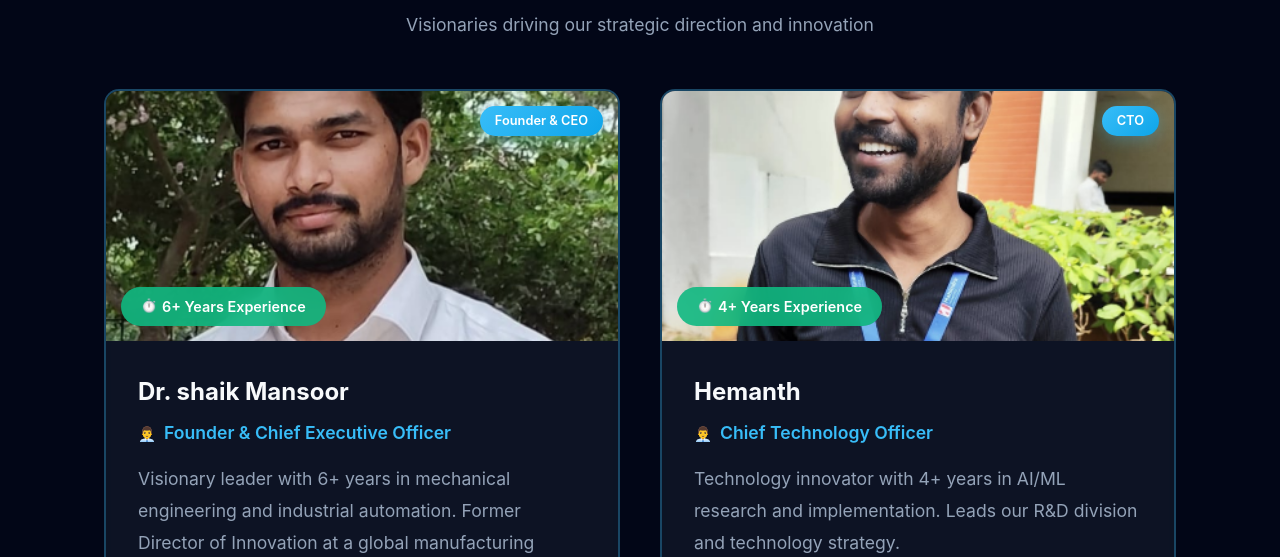
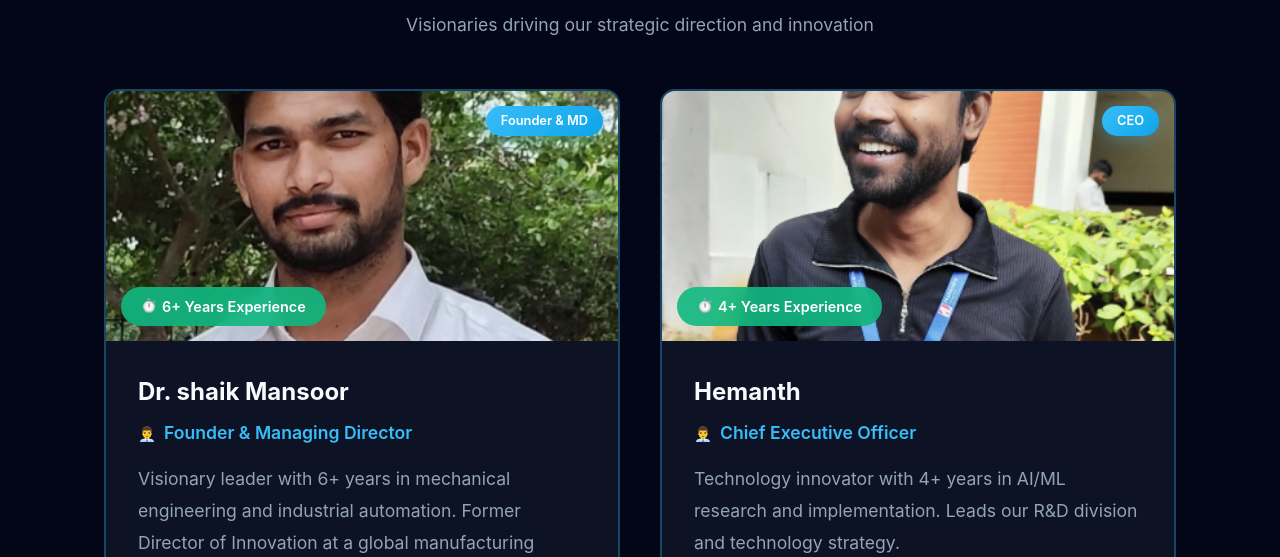
Before and after one commit to mechnerve/mechnerve-website, a Flask app: page /about in a window 1280 px wide. Shown: the part 1815-2372 px from the top of the page. Run offline with Flask 3, Linux system fonts and the light colour scheme.

Commit message:
Update about.html

```diff
--- a/templates/about.html
+++ b/templates/about.html
@@ -119,16 +119,16 @@
                 </div>
 
                 <div class="team-grid">
-                    <!-- Founder & CEO -->
+                    <!-- Founder & MD -->
                     <div class="team-member hover-lift">
                         <div class="member-image">
                             <img src="{{ url_for('static', filename='images/team/founder.png') }}" alt="Founder & CEO">
-                            <div class="member-badge">Founder & CEO</div>
+                            <div class="member-badge">Founder & MD</div>
                             <div class="experience-badge">6+ Years Experience</div>
                         </div>
                         <div class="member-info">
                             <h3 class="member-name">Dr. shaik Mansoor</h3>
-                            <div class="member-designation">Founder & Chief Executive Officer</div>
+                            <div class="member-designation">Founder & Managing Director</div>
 
                             <div class="member-details">
                                 <p>Visionary leader with 6+ years in mechanical engineering and industrial automation. Former Director of Innovation at a global manufacturing conglomerate.</p>
@@ -173,16 +173,16 @@
                         </div>
                     </div>
 
-                    <!-- CTO -->
+                    <!-- CEO -->
                     <div class="team-member hover-lift">
                         <div class="member-image">
                             <img src="{{ url_for('static', filename='images/team/ceo.png') }}" alt="Chief Technology Officer">
-                            <div class="member-badge">CTO</div>
+                            <div class="member-badge">CEO</div>
                             <div class="experience-badge">4+ Years Experience</div>
                         </div>
                         <div class="member-info">
                             <h3 class="member-name">Hemanth</h3>
-                            <div class="member-designation">Chief Technology Officer</div>
+                            <div class="member-designation">Chief Executive Officer</div>
 
                             <div class="member-details">
                                 <p>Technology innovator with 4+ years in AI/ML research and implementation. Leads our R&D division and technology strategy.</p>
@@ -397,7 +397,7 @@
                             </div>
 
                             <div class="member-social">
-                                <a href="https://www.linkedin.com/in/john-doe-12345678/"
+                                <a href="https://www.linkedin.com/in/chenna-kalyani-9b3a10266"
                                     class="social-icon"
                                     title="LinkedIn Profile"
                                     target="_blank"
@@ -576,14 +576,14 @@
                             </div>
 
                             <div class="member-social">
-                                <a href="https://www.linkedin.com/in/john-doe-12345678/"
+                                <a href="https://www.linkedin.com/in/dubbaka-manoj-goud-544993344"
                                     class="social-icon"
                                     title="LinkedIn Profile"
                                     target="_blank"
                                     rel="noopener noreferrer">
                                     <i class="fab fa-linkedin-in"></i>
                                 </a>
-                                <a href="mailto:john.doe@yourcompany.com"
+                                <a href="manumanu02831@gmail.com"
                                     class="social-icon"
                                     title="Email"
                                     target="_blank"
```
